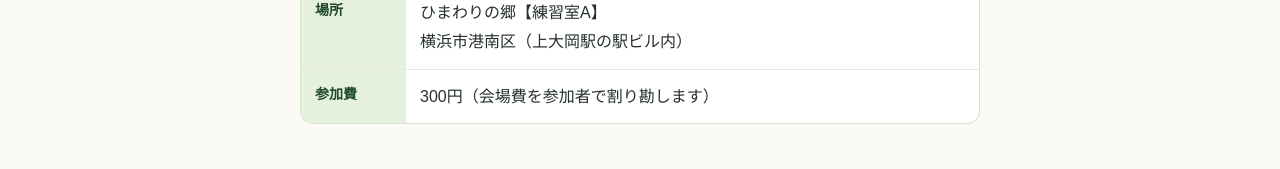
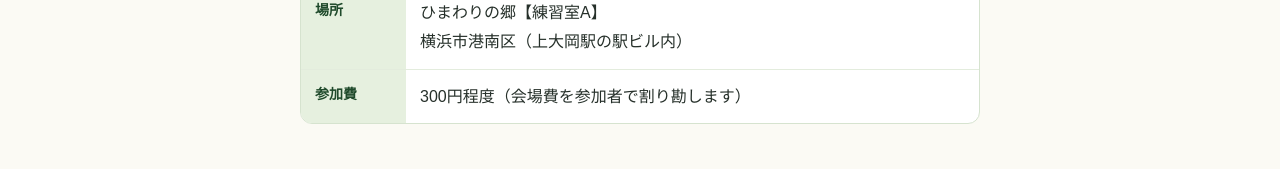
Before and after one commit to yokohamacelt/session-kk44, a plain HTML site: page index.html in a window 1280 px wide. Shown: the part 683-852 px from the top of the page. Drawn offline with Linux system fonts and the light colour scheme.

Commit message:
Update index.html

```diff
--- a/index.html
+++ b/index.html
@@ -150,7 +150,7 @@
       <div><dt>開催日</dt><dd>【2027年２月ごろ予定】</dd></div>
       <div><dt>時間</dt><dd>【未定】</dd></div>
       <div><dt>場所</dt><dd>ひまわりの郷【練習室A】<br>横浜市港南区（上大岡駅の駅ビル内）</dd></div>
-      <div><dt>参加費</dt><dd>300円（会場費を参加者で割り勘します）</dd></div>
+      <div><dt>参加費</dt><dd>300円程度（会場費を参加者で割り勘します）</dd></div>
     </dl>
   </section>
 
```
